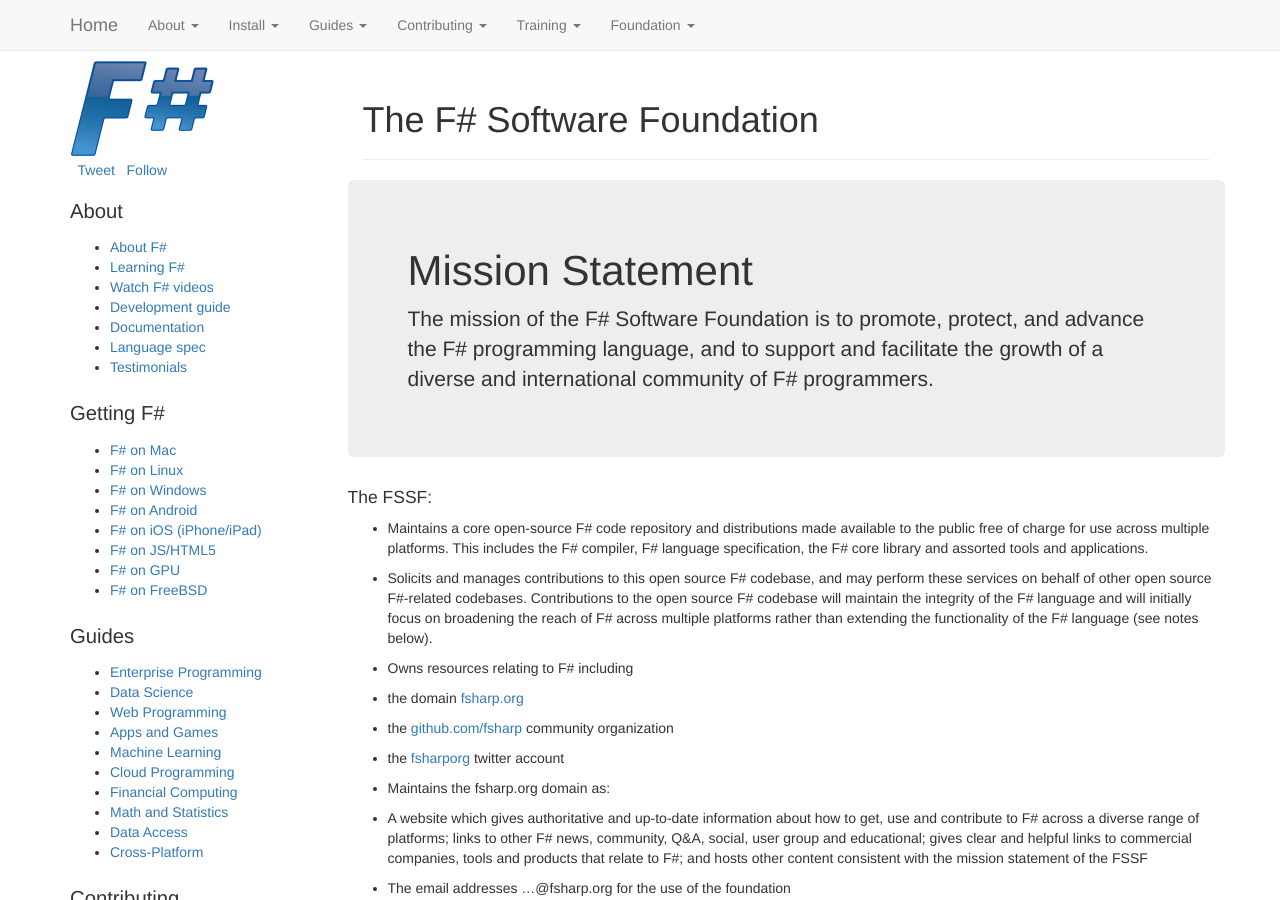
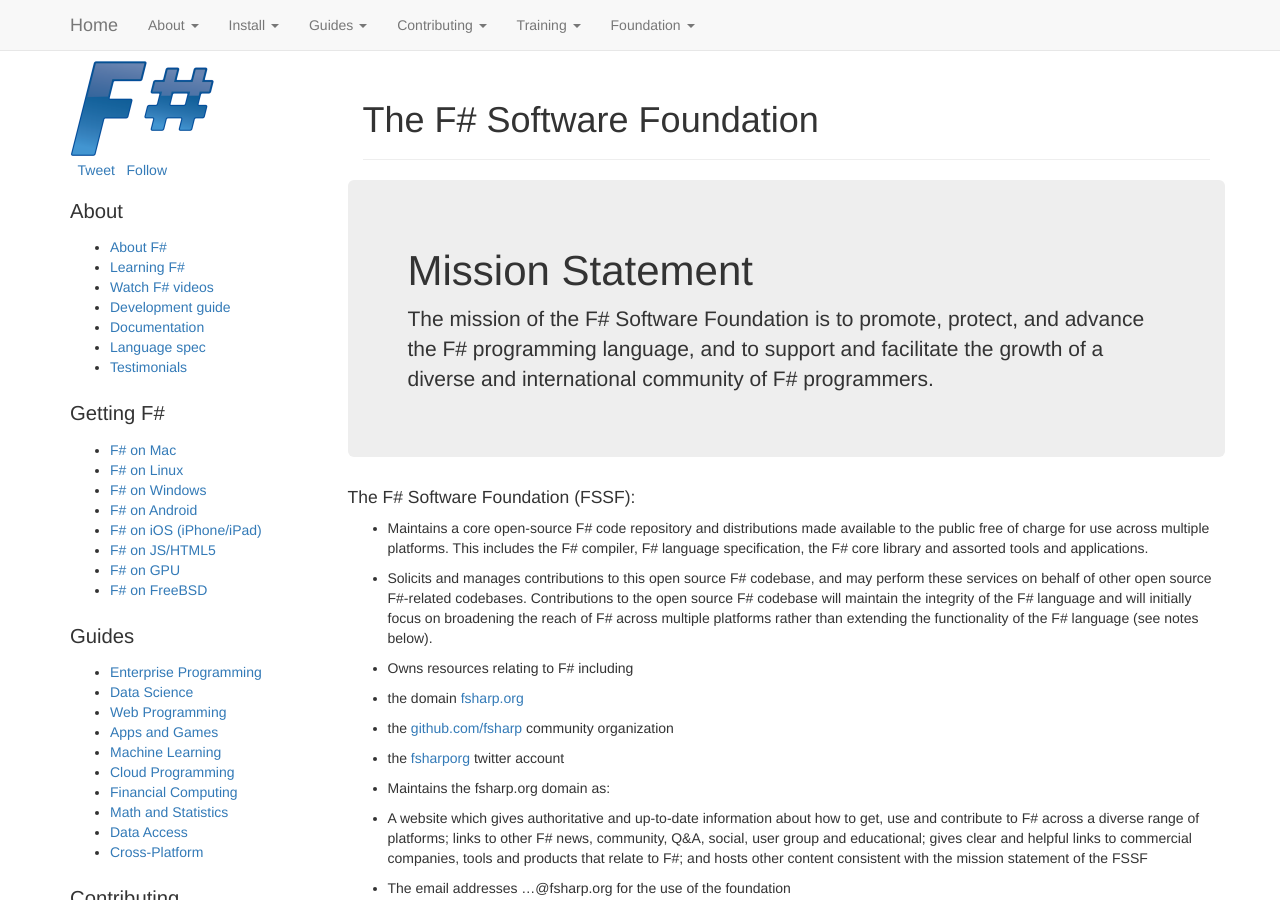
Before and after one commit to fsharp/fsharp.org, a Jekyll site: the page built from foundation.md, in a window 1280 px wide and 900 px high. Built offline with Jekyll 4.4.1, drawn with Linux system fonts in a browser that asks for light colours; nearby versions of some CDN libraries; some web fonts are replaced; comment, search, counter and statistics services are not loaded.

Commit message:
Introducing the acronym alongside its full form before using it for clarification

```diff
--- a/foundation.md
+++ b/foundation.md
@@ -18,7 +18,7 @@
       growth of a diverse and international community of F# programmers.</p>
 </div>
 
-#### The FSSF:
+#### The F# Software Foundation (FSSF):
 
  * Maintains a core open-source F# code repository and distributions made available to the public free of charge for use across multiple platforms. This includes the F# compiler, F# language specification, the F# core library and assorted tools and applications.
  * Solicits and manages contributions to this open source F# codebase, and may perform these services on behalf of other open source F#-related codebases. Contributions to the open source F# codebase will maintain the integrity of the F# language and will initially focus on broadening the reach of F# across multiple platforms rather than extending the functionality of the F# language (see notes below).
```
